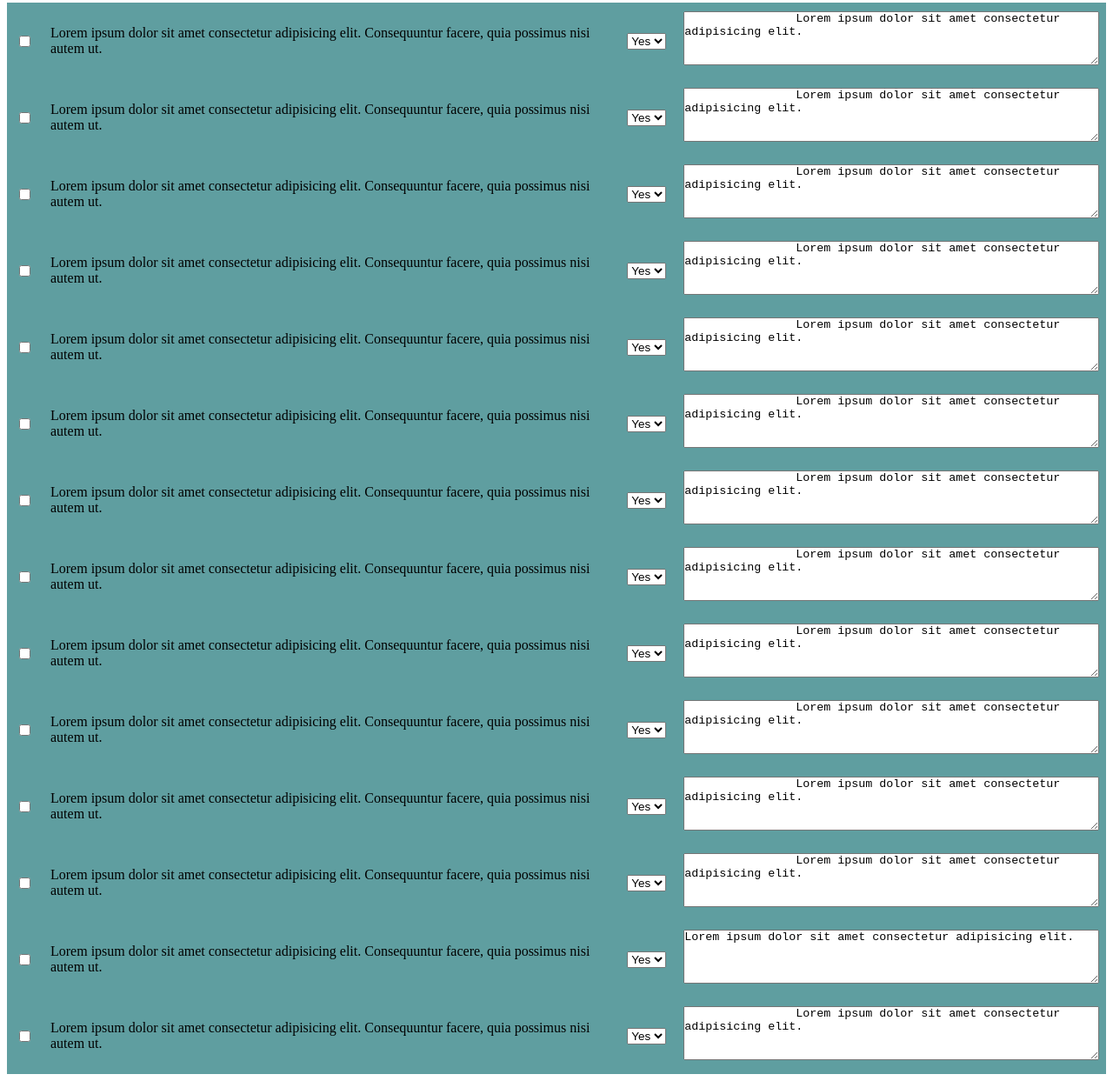
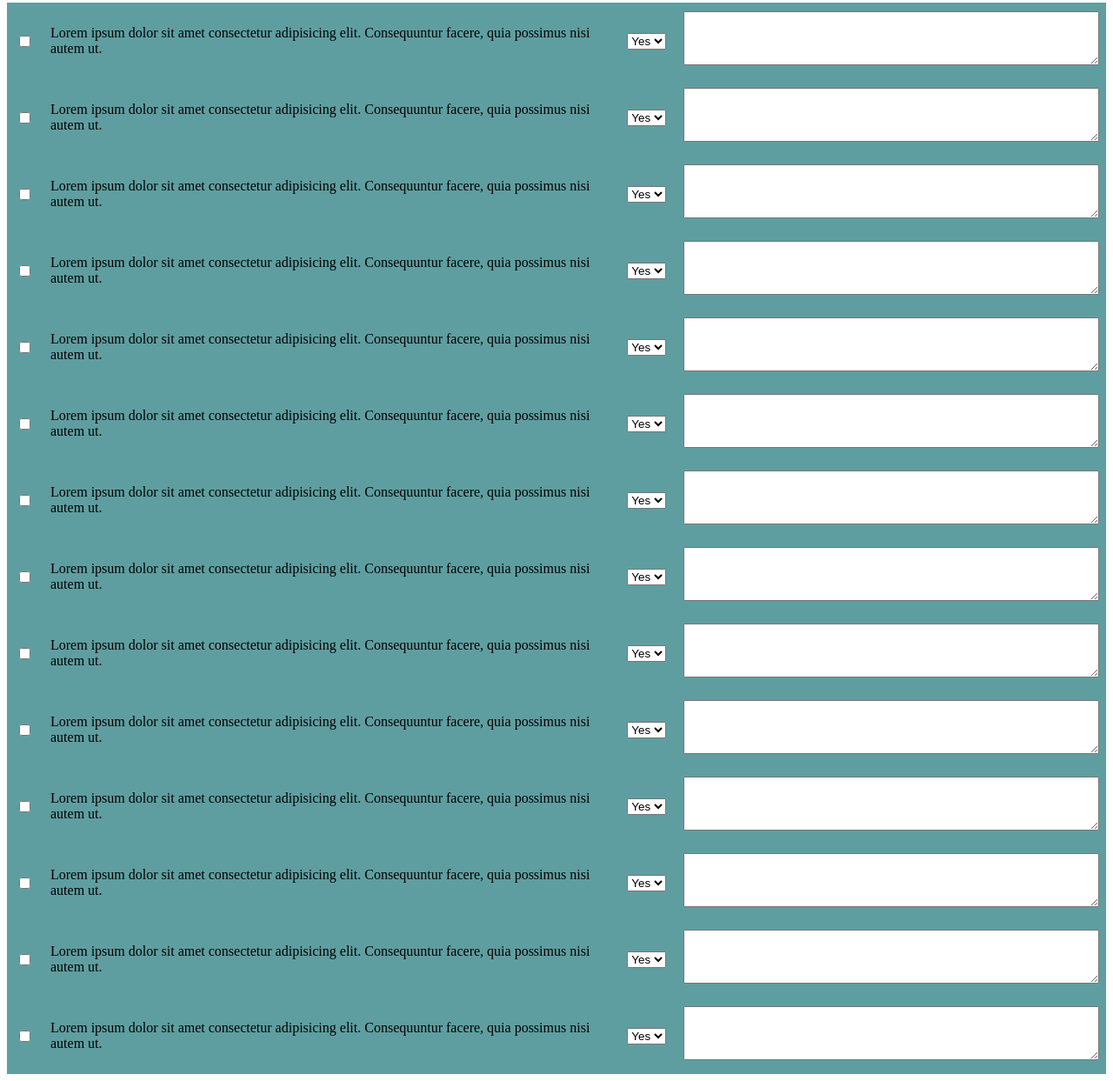
Before and after one commit to moHiT-aNaNd-08/test-website, a plain HTML site: page index.html in a window 1280 px wide. Shown: the part 5-1248 px from the top of the page at 87% size. Drawn offline with Linux system fonts and the light colour scheme.

Commit message:
Update index.html

```diff
--- a/index.html
+++ b/index.html
@@ -24,7 +24,6 @@
         </div>
         <div class="textarea">
             <textarea rows="4" cols="4">
-                Lorem ipsum dolor sit amet consectetur adipisicing elit.
             </textarea>
         </div>
     </div>
@@ -44,7 +43,7 @@
         </div>
         <div class="textarea">
             <textarea rows="4" cols="4">
-                Lorem ipsum dolor sit amet consectetur adipisicing elit.
+
             </textarea>
         </div>
     </div>
@@ -64,7 +63,7 @@
         </div>
         <div class="textarea">
             <textarea rows="4" cols="4">
-                Lorem ipsum dolor sit amet consectetur adipisicing elit.
+
             </textarea>
         </div>
     </div>
@@ -84,7 +83,7 @@
         </div>
         <div class="textarea">
             <textarea rows="4" cols="4">
-                Lorem ipsum dolor sit amet consectetur adipisicing elit.
+
             </textarea>
         </div>
     </div>
@@ -104,7 +103,7 @@
         </div>
         <div class="textarea">
             <textarea rows="4" cols="4">
-                Lorem ipsum dolor sit amet consectetur adipisicing elit.
+
             </textarea>
         </div>
     </div>
@@ -124,7 +123,7 @@
         </div>
         <div class="textarea">
             <textarea rows="4" cols="4">
-                Lorem ipsum dolor sit amet consectetur adipisicing elit.
+
             </textarea>
         </div>
     </div>
@@ -144,7 +143,7 @@
         </div>
         <div class="textarea">
             <textarea rows="4" cols="4">
-                Lorem ipsum dolor sit amet consectetur adipisicing elit.
+
             </textarea>
         </div>
     </div>
@@ -164,7 +163,7 @@
         </div>
         <div class="textarea">
             <textarea rows="4" cols="4">
-                Lorem ipsum dolor sit amet consectetur adipisicing elit.
+
             </textarea>
         </div>
     </div>
@@ -184,7 +183,7 @@
         </div>
         <div class="textarea">
             <textarea rows="4" cols="4">
-                Lorem ipsum dolor sit amet consectetur adipisicing elit.
+
             </textarea>
         </div>
     </div>
@@ -204,7 +203,7 @@
         </div>
         <div class="textarea">
             <textarea rows="4" cols="4">
-                Lorem ipsum dolor sit amet consectetur adipisicing elit.
+
             </textarea>
         </div>
     </div>
@@ -224,7 +223,7 @@
         </div>
         <div class="textarea">
             <textarea rows="4" cols="4">
-                Lorem ipsum dolor sit amet consectetur adipisicing elit.
+
             </textarea>
         </div>
     </div>
@@ -244,7 +243,7 @@
         </div>
         <div class="textarea">
             <textarea rows="4" cols="4">
-                Lorem ipsum dolor sit amet consectetur adipisicing elit.
+
             </textarea>
         </div>
     </div>
@@ -263,7 +262,7 @@
               </select>
         </div>
         <div class="textarea">
-            <textarea rows="4" cols="5">Lorem ipsum dolor sit amet consectetur adipisicing elit.</textarea>
+            <textarea rows="4" cols="5"></textarea>
         </div>
     </div>
     <div class="row">
@@ -282,7 +281,7 @@
         </div>
         <div class="textarea">
             <textarea rows="4" cols="4">
-                Lorem ipsum dolor sit amet consectetur adipisicing elit.
+
             </textarea>
         </div>
     </div>
```
